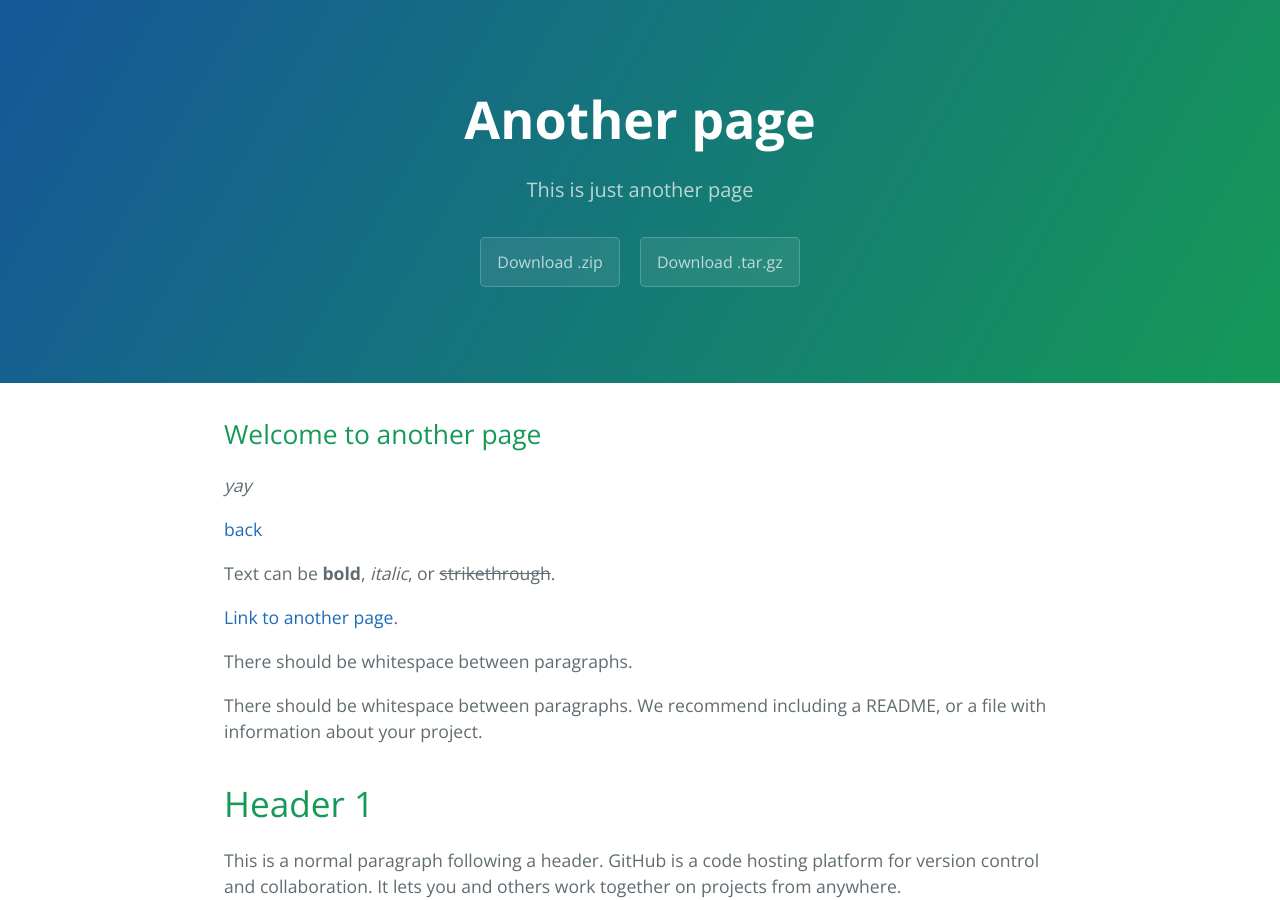
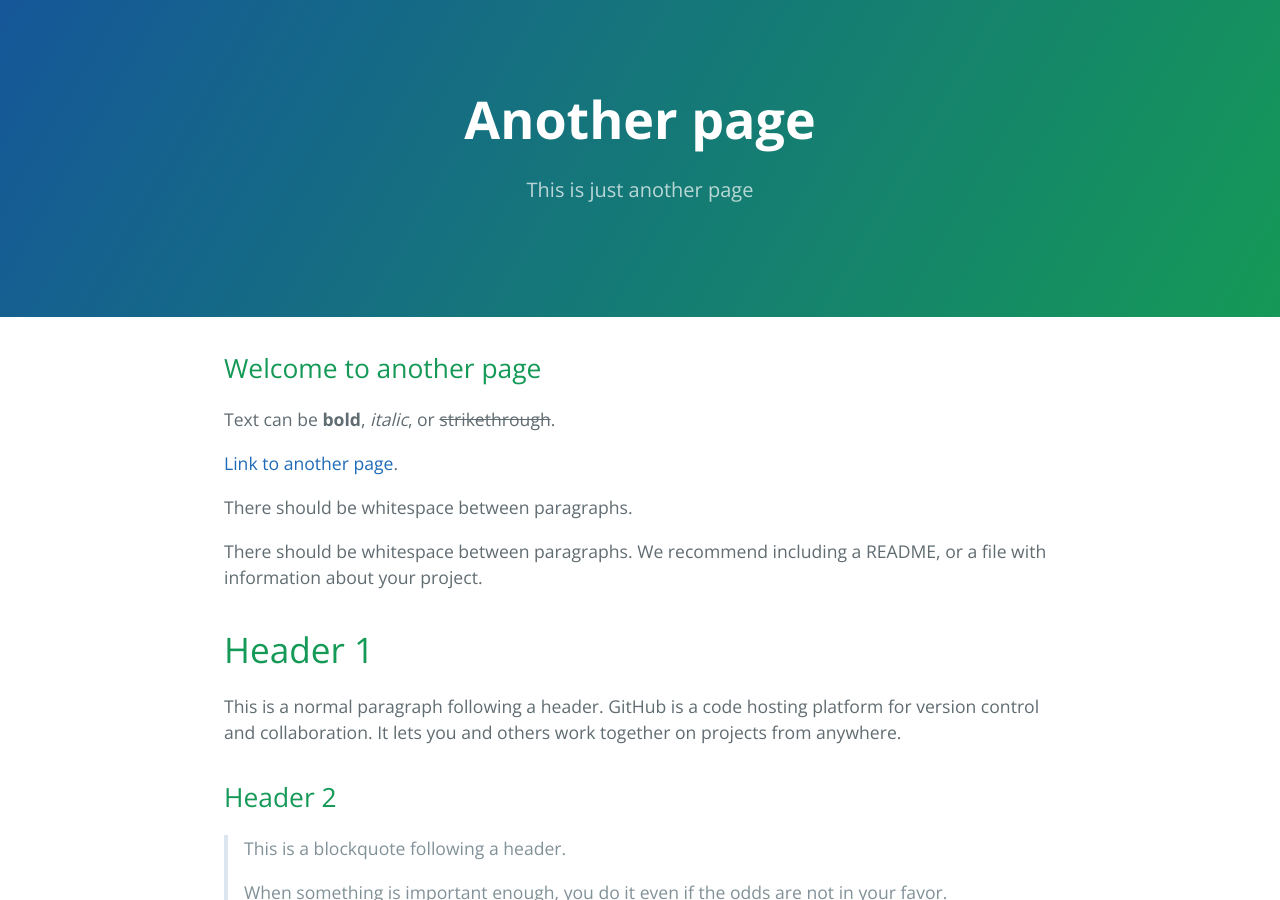
Before and after one commit to lxnhiqn905/lxnhiqn905.github.io, a Jekyll site: the page built from another-page.md, in a window 1280 px wide and 900 px high. Built offline with Jekyll 4.4.1, drawn with Linux system fonts in a browser that asks for light colours.

```diff
--- a/_config.yml
+++ b/_config.yml
@@ -1,5 +1,5 @@
-title: Cayman theme
-description: Cayman is a clean, responsive theme for GitHub Pages.
-show_downloads: true
+title: Tự học lập trình
+description: Ghi chú của quá trình tự học lập trình
+show_downloads: false
 google_analytics:
 theme: jekyll-theme-cayman
--- a/another-page.md
+++ b/another-page.md
@@ -5,11 +5,6 @@ description: This is just another page
 ---
 
 ## Welcome to another page
-
-_yay_
-
-[back](./)
-
 
 Text can be **bold**, _italic_, or ~~strikethrough~~.
 
```
Also changed, not shown: index.md (+1 -1 lines), tu-hoc-java-trong-7-ngay/tong-quan.md (added, +7 -0 lines).
